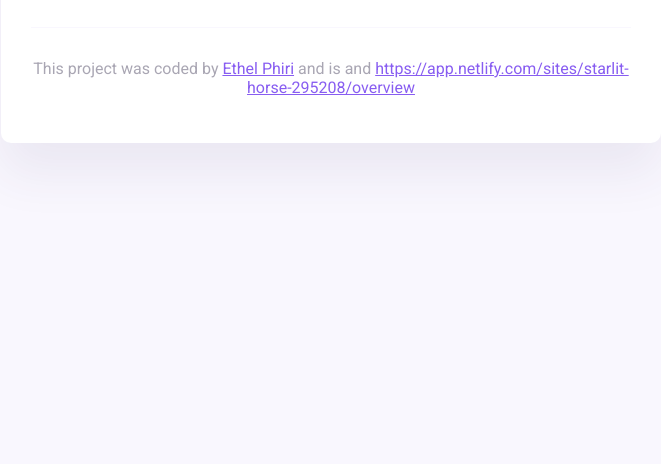
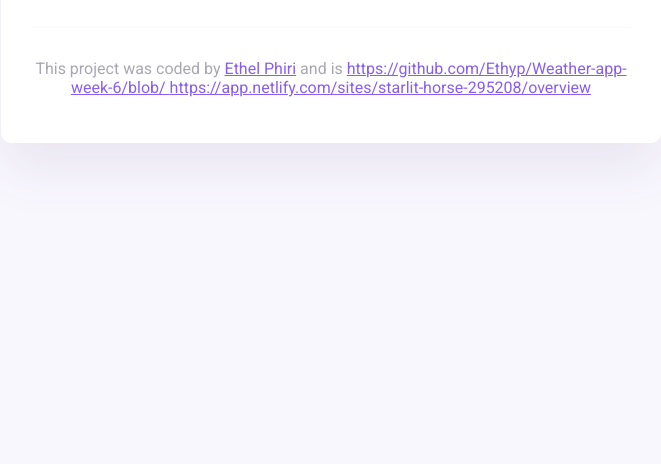
Before and after one commit to Ethyp/Weather-app-week-6, a website built with Parcel: page index.html in a window 1280 px wide. Shown: the part 336-800 px from the top of the page, without its empty margins (309-970 px from the left). Built offline with nearby package versions, Linux system fonts and the light colour scheme.

Commit message:
Update index.html ,updated my github url

```diff
--- a/index.html
+++ b/index.html
@@ -48,7 +48,7 @@
         <p>
           This project was coded by
           <a href="#" target="_blank">Ethel Phiri</a> and is
-          <a href="#" target="_blank"> </a> and
+          <a href="#" target="_blank">https://github.com/Ethyp/Weather-app-week-6/blob/ </a>
           <a href="#" target="_blank">https://app.netlify.com/sites/starlit-horse-295208/overview</a>
         </p>
       </footer>
```
